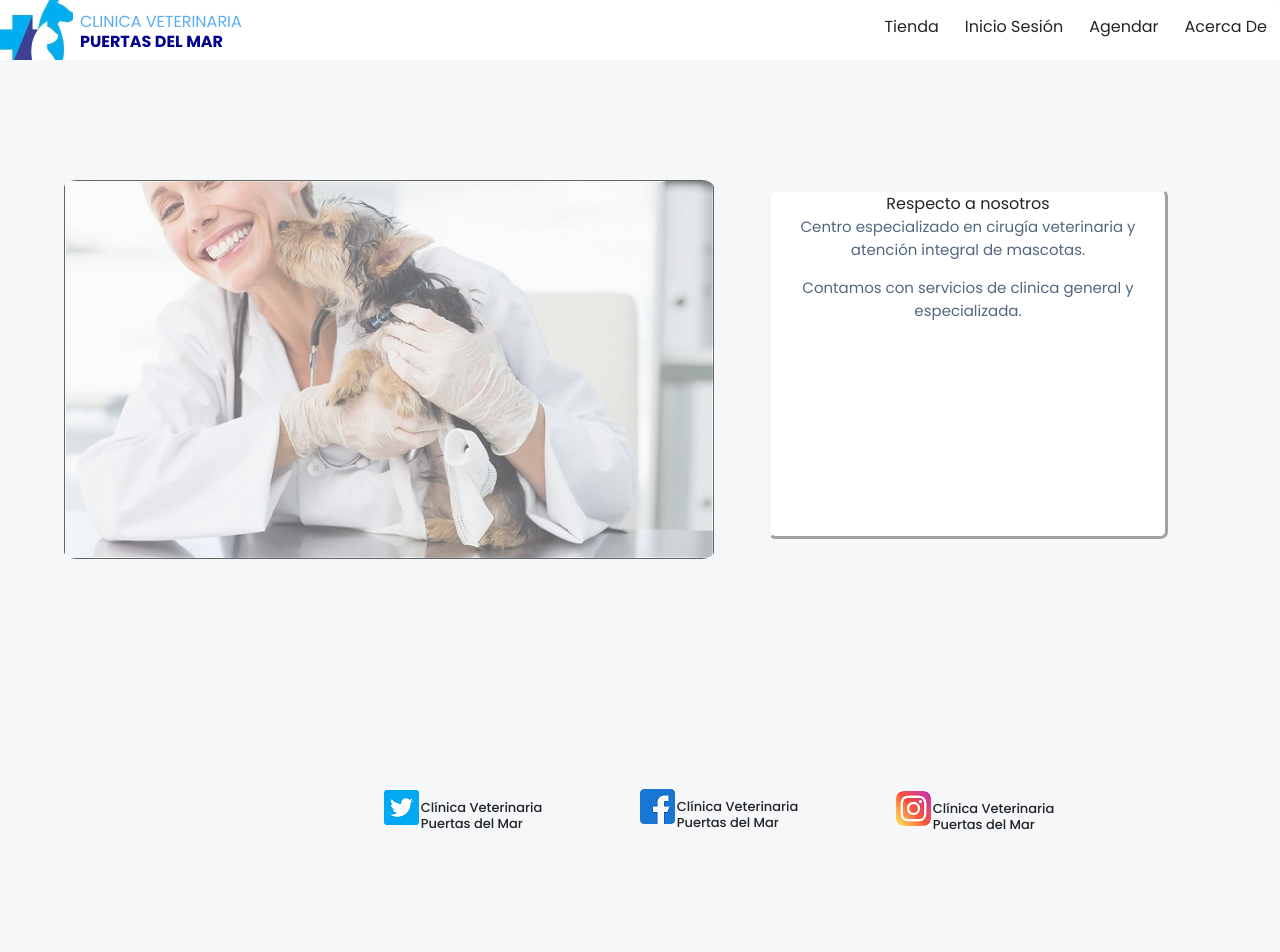
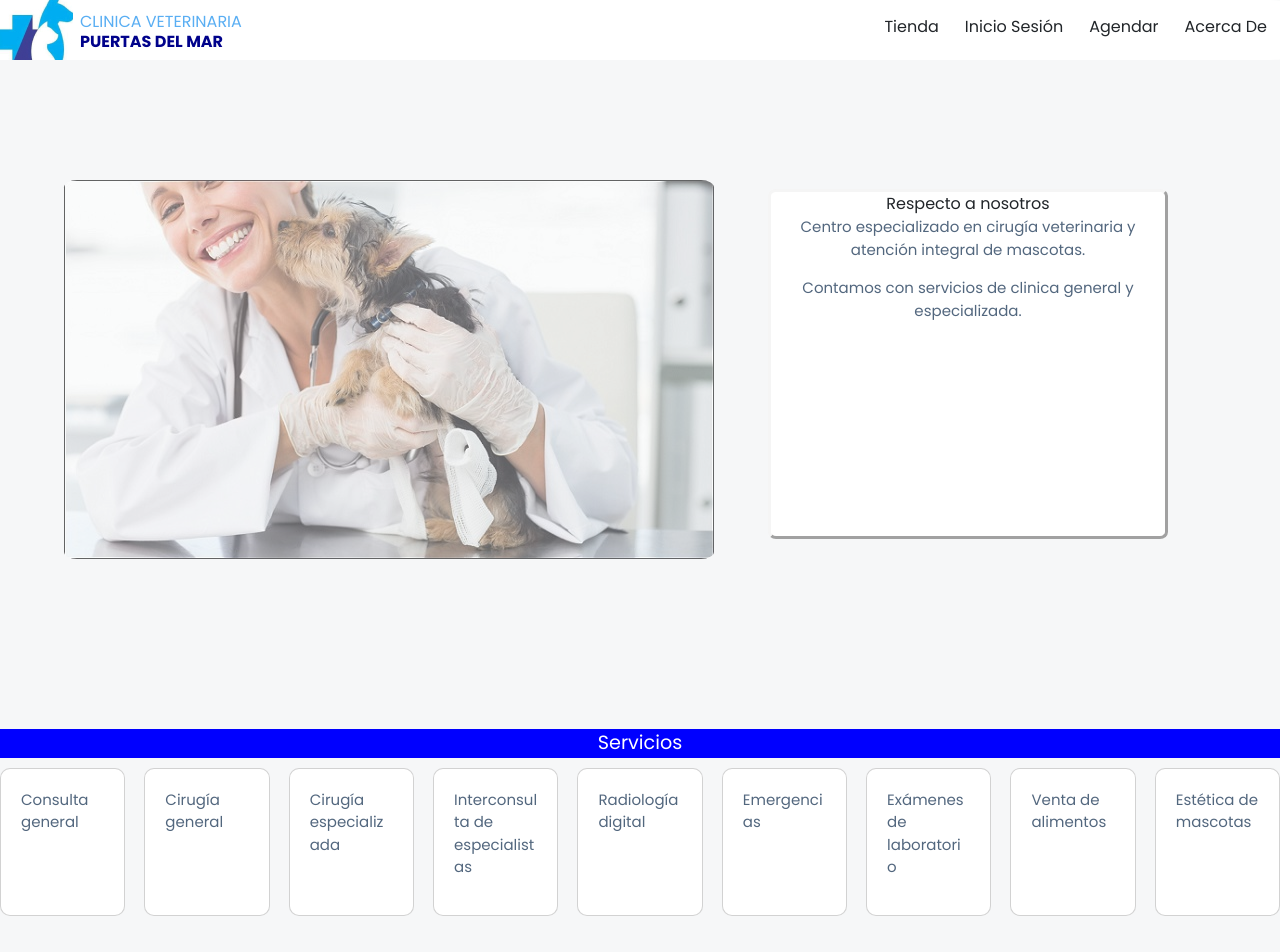
Before and after one commit to barbar4bm/frontend-c19-pets, a React (Create React App) app in the folder frontend/: page / in a window 1280 px wide. Shown: the top 952 px of the page. Built offline with nearby package versions, Linux system fonts and the light colour scheme.

Commit message:
posible fin de la pagina inicial

```diff
--- a/frontend/src/pages/Pantalla/PantallaInicio.css
+++ b/frontend/src/pages/Pantalla/PantallaInicio.css
@@ -71,6 +71,10 @@
     box-sizing: border-box;
     right: -105%;
     bottom: -10px;
+    gap: 1.2rem;
+    overscroll-behavior-x: contain;
+    scroll-snap-type: x mandatory;
+    scrollbar-width: none;
 
 }
 .logo-twitter h6 {
@@ -81,6 +85,10 @@
     box-sizing: border-box;
     right: -105%;
     bottom: -10px;
+    gap: 1.2rem;
+    overscroll-behavior-x: contain;
+    scroll-snap-type: x mandatory;
+    scrollbar-width: none;
 
 }
 .logo-insta h6 {
@@ -91,5 +99,32 @@
     box-sizing: border-box;
     right: -105%;
     bottom: -10px;
+    gap: 1.2rem;
+    overscroll-behavior-x: contain;
+    scroll-snap-type: x mandatory;
+    scrollbar-width: none;
 
 }
+
+.carrousel{
+    position: relative;
+    top: -50px;
+    display: grid;
+    grid-auto-flow: column;
+    width: fit-content;
+    box-sizing: border-box;
+    scroll-behavior: auto;
+    gap: 1.2rem;
+    overscroll-behavior-x: contain;
+    scroll-snap-type: x mandatory;
+    scrollbar-width: none;
+}
+
+.text-servicios{
+    background-color: blue;
+    color: white ;
+    text-align: center;
+    position: relative;
+    top: -60px;
+    font-size: larger;
+}
--- a/frontend/src/pages/Pantalla/PantallaInicio.js
+++ b/frontend/src/pages/Pantalla/PantallaInicio.js
@@ -2,6 +2,7 @@ import React from 'react'
 import './PantallaInicio.css';
 import { Barra } from '../../components/barra/barra';
 import { Footer } from '../commerce/commons/Footer';
+
 
 export const PantallaInicio = () => {
 
@@ -25,7 +26,45 @@ export const PantallaInicio = () => {
           <p>Contamos con servicios de clinica general y especializada.</p>
 
          </div>
+
+        <div className='text-servicios'>
+          Servicios
+        </div>
+
+
+
       </div>
+
+      <div className='carrousel'>
+          <article className='card'>
+            <p>Consulta general</p>
+          </article>
+          <article className='card'>
+            <p>Cirugía general</p>
+          </article>
+          <article className='card'>
+            <p>Cirugía especializada</p>
+          </article>
+          <article className='card'>
+            <p>Interconsulta de especialistas</p>
+          </article>
+          <article className='card'>
+            <p>Radiología digital</p>
+          </article>
+          <article className='card'>
+            <p>Emergencias</p>
+          </article>
+          <article className='card'>
+            <p>Exámenes de laboratorio</p>
+          </article>
+          <article className='card'>
+            <p>Venta de alimentos</p>
+          </article>
+          <article className='card'>
+            <p>Estética de mascotas</p>
+          </article>
+      </div>
+
       <div className='logo-facebook'>
         <h6> Clínica Veterinaria Puertas del Mar</h6>
       </div>
@@ -37,6 +76,7 @@ export const PantallaInicio = () => {
         <h6> Clínica Veterinaria Puertas del Mar</h6>
       </div>
 
+
       <Footer/>
 
     </>
```
